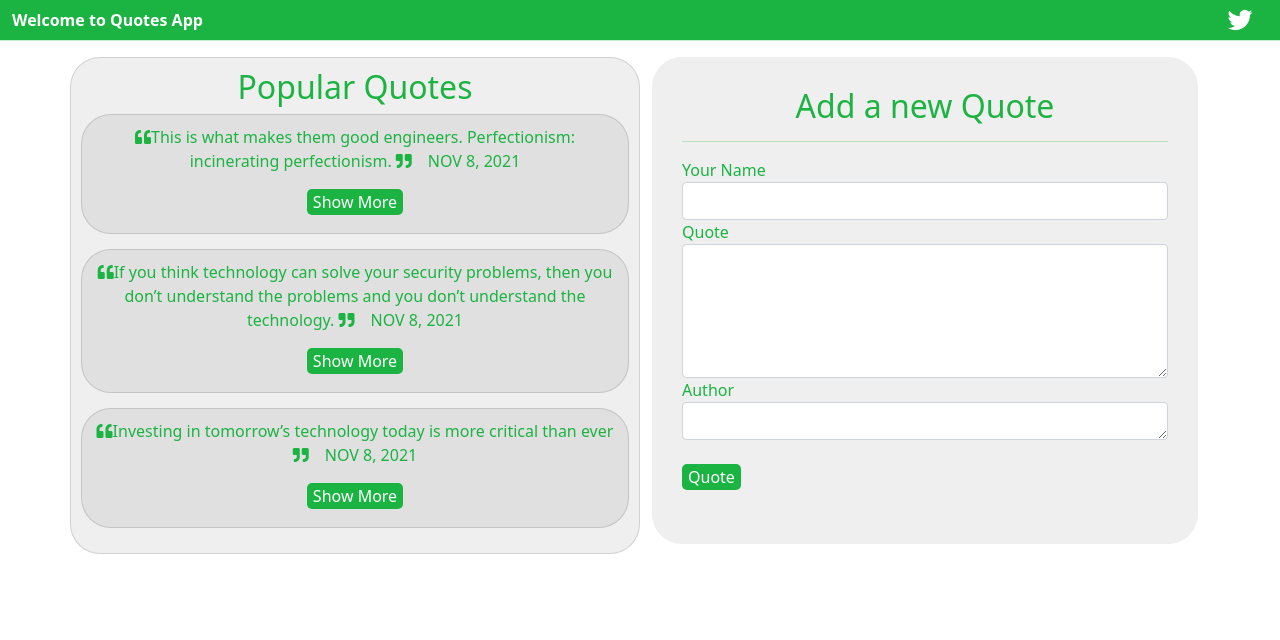
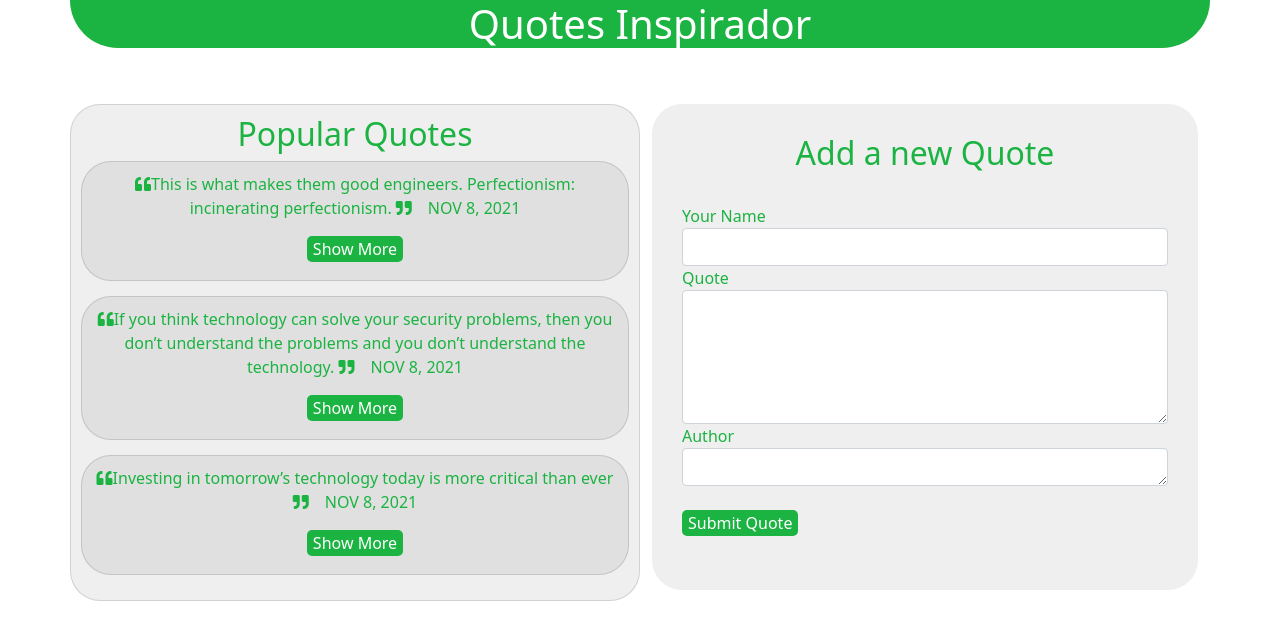
Before and after one commit to ezekielkibiego/Quotes-App, an Angular app: page / in a window 1280 px wide. Shown: the top 640 px of the page. Built offline with nearby package versions, Linux system fonts and the light colour scheme.

Commit message:
add hover effect

```diff
--- a/src/app/highlight-quote.directive.ts
+++ b/src/app/highlight-quote.directive.ts
@@ -1,21 +1,33 @@
-import { Directive, ElementRef, HostListener } from '@angular/core';
+// import { Directive, ElementRef, HostListener } from '@angular/core';
+
+// @Directive({
+//   selector: '[appHighlightQuote]'
+// })
+// export class HighlightQuoteDirective {
+
+//   constructor(private elem:ElementRef) {
+//   }
+//   @HostListener("click") onClicks(){
+//     this.textDeco("black")
+//   }
+
+//   @HostListener("dblclick") onDoubleClicks(){
+//     this.textDeco("None")
+//   }
+//   private textDeco(action:string){
+//     this.elem.nativeElement.style.color=action;
+//   }
+
+// }
+import { Directive, ElementRef } from '@angular/core';
 
 @Directive({
   selector: '[appHighlightQuote]'
 })
 export class HighlightQuoteDirective {
 
-  constructor(private elem:ElementRef) {
-  }
-  @HostListener("click") onClicks(){
-    this.textDeco("green")
-  }
-
-  @HostListener("dblclick") onDoubleClicks(){
-    this.textDeco("None")
-  }
-  private textDeco(action:string){
-    this.elem.nativeElement.style.color=action;
+  constructor(elem:ElementRef) {
+    elem.nativeElement.style.backgroundColor="brown"
   }
 
 }
--- a/src/app/quote-details/quote-details.component.ts
+++ b/src/app/quote-details/quote-details.component.ts
@@ -12,6 +12,8 @@ export class QuoteDetailsComponent implements OnInit {
   @Input()
   quote!: Quote;
   @Output() isComplete = new EventEmitter<boolean>();
+
+
 
   numberOfLikes : number = 0;
 numberOfDislikes: number = 0;
--- a/src/app/quote-form/quote-form.component.css
+++ b/src/app/quote-form/quote-form.component.css
@@ -4,9 +4,7 @@
     background: rgba(24, 24, 26, 0.068);
 
 }
-.form:hover{
-    box-shadow: 0 0 10px , 0 0 20px rgb(112, 108, 108), 0 0 40px rgb(112, 108, 108);
-}
+
 button{
     background-color: rgb(27, 179, 65);
     border: none;
@@ -19,3 +17,7 @@ button{
     border-radius: 5px;
     color: white;
   }
+  button:hover{
+    background-color: white;
+    color: rgb(27, 179, 65);
+  }
--- a/src/app/quote-form/quote-form.component.html
+++ b/src/app/quote-form/quote-form.component.html
@@ -1,6 +1,6 @@
 <div class="container-fluid form">
     <h2 class="text-center">Add a new Quote</h2>
-    <hr>
+    <br>
     <!-- <form (ngSubmit)='submitQuote()' #quoteForm='ngForm'> -->
     <form (ngSubmit)='submitQuote() ;quoteForm.resetForm({})' #quoteForm='ngForm'>
         <div class="form-group">
@@ -19,7 +19,7 @@
 
         </div><br>
         <div class="input">
-            <button type="submit" class=""> Quote</button><br><br>
+            <button type="submit" class=""> Submit Quote</button><br><br>
         </div>
     </form>
 </div>
--- a/src/app/quotes/quotes.component.css
+++ b/src/app/quotes/quotes.component.css
@@ -3,37 +3,30 @@
   padding: 0;
   color: rgb(27, 179, 65);
 }
-  .spacer {
-    flex: 1;
-  }
+.toolbar:hover{
+  background-color: rgba(24, 24, 26, 0.068);
+  color: rgb(27, 179, 65);
+  border-bottom-left-radius: 50px;
+  border-bottom-right-radius: 50px;
+}
 
   .toolbar {
-    position: absolute;
-    top: 0;
-    left: 0;
-    right: 0;
-    display: flex;
-    align-items: center;
+    color: white;
     background-color: rgb(27, 179, 65);
-    color: white;
-    font-weight: 600;
+    border-bottom-left-radius: 50px;
+    border-bottom-right-radius: 50px;
   }
+  button:hover{
+  background-color: white;
+  color: rgb(27, 179, 65);
+}
 
   .toolbar img {
     margin: 0 16px;
 
   }
 
-  .toolbar #twitter-logo {
-    height: 40px;
-    margin: 0 8px;
-  }
 
-  .toolbar #twitter-logo:hover {
-    opacity: 0.8;
-    background-color: rgba(24, 24, 26, 0.068);
-    border-radius: 30px;
-  }
   .card{
     background-color: rgba(24, 24, 26, 0.068);
     margin-bottom: 15px;
@@ -41,7 +34,6 @@
     border-radius: 30px;
 }
 .card:hover{
-  box-shadow: 0 0 10px , 0 0 20px rgb(112, 108, 108), 0 0 40px rgb(112, 108, 108);
   border-radius: 30px;
 }
 button{
@@ -50,3 +42,7 @@ button{
   border-radius: 5px;
   color: white;
 }
+button:hover{
+  background-color: white;
+  color: rgb(27, 179, 65);
+}
--- a/src/app/quotes/quotes.component.html
+++ b/src/app/quotes/quotes.component.html
@@ -1,17 +1,7 @@
 <div class="container-fluid bg">
-  <div class=" container-fluid toolbar" role="banner">
-    <span>Welcome to Quotes App</span>
-    <div class="spacer"></div>
-    <a aria-label="twitter" target="_blank" rel="noopener" href="https://twitter.com/KibiegoEzekiel" title="Twitter">
-      <svg id="twitter-logo" height="24" data-name="Logo" xmlns="http://www.w3.org/2000/svg" viewBox="0 0 400 400">
-        <rect width="400" height="400" fill="none" />
-        <path
-          d="M153.62,301.59c94.34,0,145.94-78.16,145.94-145.94,0-2.22,0-4.43-.15-6.63A104.36,104.36,0,0,0,325,122.47a102.38,102.38,0,0,1-29.46,8.07,51.47,51.47,0,0,0,22.55-28.37,102.79,102.79,0,0,1-32.57,12.45,51.34,51.34,0,0,0-87.41,46.78A145.62,145.62,0,0,1,92.4,107.81a51.33,51.33,0,0,0,15.88,68.47A50.91,50.91,0,0,1,85,169.86c0,.21,0,.43,0,.65a51.31,51.31,0,0,0,41.15,50.28,51.21,51.21,0,0,1-23.16.88,51.35,51.35,0,0,0,47.92,35.62,102.92,102.92,0,0,1-63.7,22A104.41,104.41,0,0,1,75,278.55a145.21,145.21,0,0,0,78.62,23"
-          fill="#fff" />
-      </svg>
-    </a>
-  </div><br>
-  <hr>
+  <div class=" container toolbar ">
+    <h1 class="text-center">Quotes Inspirador</h1>
+  </div><br><br>
 
   <div class="container">
 
@@ -21,11 +11,10 @@
         <div *ngFor='let quote of quotes;let i = index'>
           <div class="card">
             <div class="text-center">
-
-              <p><i class="fas fa-quote-left"></i>{{quote.name}}  <i class="fas fa-quote-right"> &nbsp;&nbsp;&nbsp; </i>{{quote.completeDate|date|uppercase}}</p>
+              <p > <i class="fas fa-quote-left"></i>{{quote.name}}  <i class="fas fa-quote-right"> &nbsp;&nbsp;&nbsp; </i>{{quote.completeDate|date|uppercase}}</p>
               <button (click)='toggleDetails(i)' class="">Show More</button>
             </div>
-            <h4 class="card-title" appHighlightQuote ></h4>
+            <h4 class="card-title" ></h4>
 
                   <p class="card-text" id="param"></p>
             <div *ngIf='quote.showAuthor'>
--- a/src/app/quotes/quotes.component.ts
+++ b/src/app/quotes/quotes.component.ts
@@ -13,6 +13,8 @@ export class QuotesComponent implements OnInit {
           new Quote(2, 'Ezekiel Kibiego', 'If you think technology can solve your security problems, then you don’t understand the problems and you don’t understand the technology.','Santosh Kalwar', new Date(2021,10,8)),
           new Quote(3, 'Ezekiel Kibiego', 'Investing in tomorrow’s technology today is more critical than ever', 'Bill Gates', new Date(2021,10,8))
         ];
+
+
 
         completeQuote(isComplete: any, index: number){
           if (isComplete) {
```
